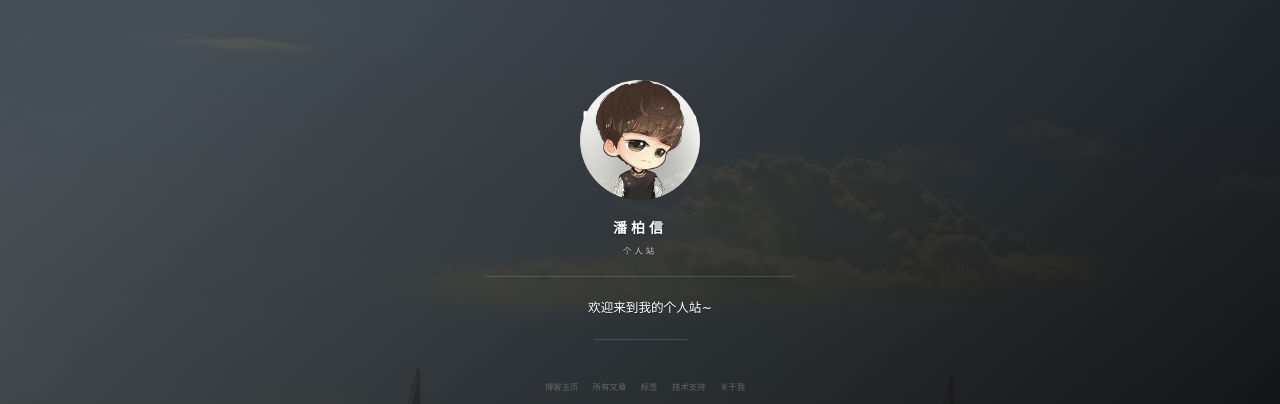
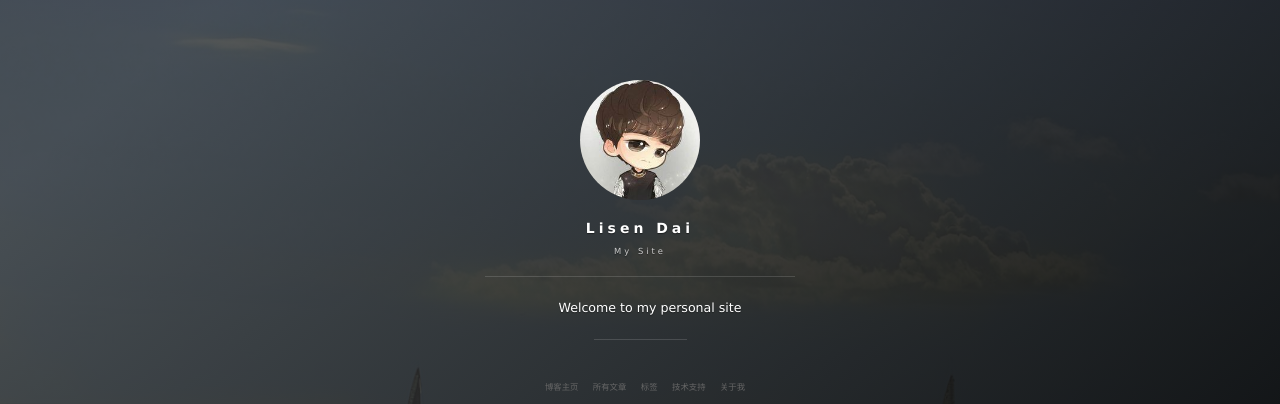
Before and after one commit to Ls-Dai/Lisen-Dai, a Jekyll site: the page built from index.html, in a window 1280 px wide. Shown: the part 208-612 px from the top of the page. Built offline with Jekyll 4.4.1, drawn with Linux system fonts in a browser that asks for light colours; nearby versions of some CDN libraries; the list of posts is cut into pages by our own code; comment, search, counter and statistics services are not loaded; some of the changed text lies outside the part shown.

Commit message:
update template

```diff
--- a/_config.yml
+++ b/_config.yml
@@ -1,43 +1,43 @@
 # Basic
-title: 潘柏信
-subtitle: 个人站
-description: 欢迎来到我的个人站~
+title: Lisen Dai
+subtitle: My Site
+description: Welcome to my personal site
 # 头像里面的标题
-avatarTitle: leopardpan
+avatarTitle: Lisen Dai
 # 头像里面的描述
-avatarDesc: iOS / 机器学习
-url: "https://leopardpan.cn"
+avatarDesc: Life
+url: ""
 
 # 博客是否自动生成目录，false为不生成
 enableToc: true
 
 # Comment
-comment:
-    # livere: MTAyMC81MDk5NC8yNzQ3Ng  # https://www.livere.com
-    disqus: leopard
+# comment:
+#     # livere: MTAyMC81MDk5NC8yNzQ3Ng  # https://www.livere.com
+#     disqus: leopard
     # uyan: 2143225  # 有言id,登录有言官网申请
 
-# Social
-social:
-    weibo: 5366874726
-    github: leopardpan
-    # zhihu: panpanleopard
-    # juejin: xxx
-    jianshu: 2ada30d8d0f7
-    # twitter:
-    mail: leopardpan@icloud.com
+# # Social
+# social:
+#     weibo: 5366874726
+#     github: leopardpan
+#     # zhihu: panpanleopard
+#     # juejin: xxx
+#     jianshu: 2ada30d8d0f7
+#     # twitter:
+#     mail: leopardpan@icloud.com
 
 
 # 百度统计
 # 使用博客模板请去掉或者更换 id
-baidu:
-    id: 8ba1c6be0953b6f9c2ba38e57f615421
+# baidu:
+#     id: 8ba1c6be0953b6f9c2ba38e57f615421
 
 # Google Analytics
 # 使用博客模板请去掉或者更换 id
-ga:
-    id: UA-84134159-3
-    host: auto
+# ga:
+#     id: UA-84134159-3
+#     host: auto
 
 
 # 《----------------- 上面的信息修改成你自己的 ---------------------------》
--- a/index.html
+++ b/index.html
@@ -11,12 +11,12 @@ layout: default
       <p class="excerpt">{{ post.content | strip_html | strip_newlines | truncate: 250 }}&hellip;</p>
       <div class="post-list__meta">
         <time datetime="{{post.date | date: date_to_xmlschema}}" class="post-list__meta--date date">
-          <img src="/images/calendar.png" width="20px" />
+          <img src="images/calendar.png" width="20px" />
           {{ post.date | date: "%F"}}</time>
         <div class = "tag-img-icon">
-          <img src="/images/tag-icon.svg" width="20px" />
+          <img src="images/tag-icon.svg" width="20px" />
         </div>
-        <a href="/tags">
+        <a href="tags">
           <div class = "post-list-icon-mate">
             <span class="post-list__meta--tags-right">{{ post.tags }}</span>
           </div>
```
